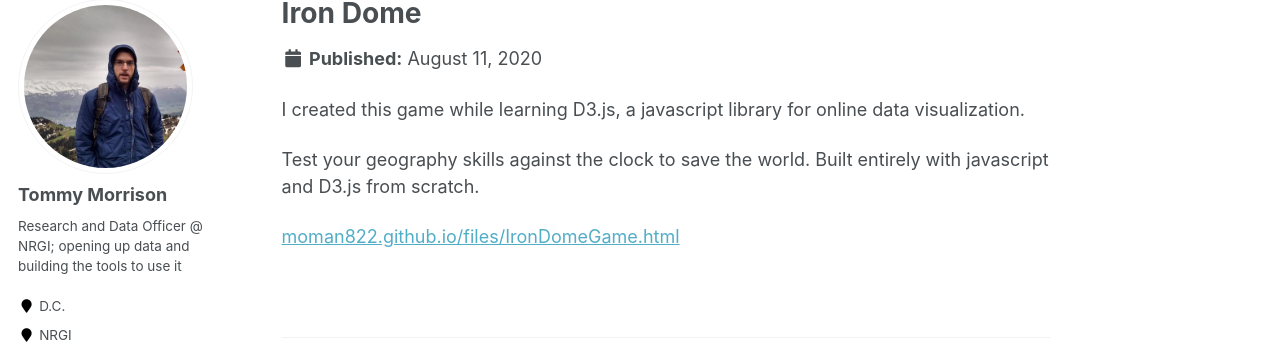
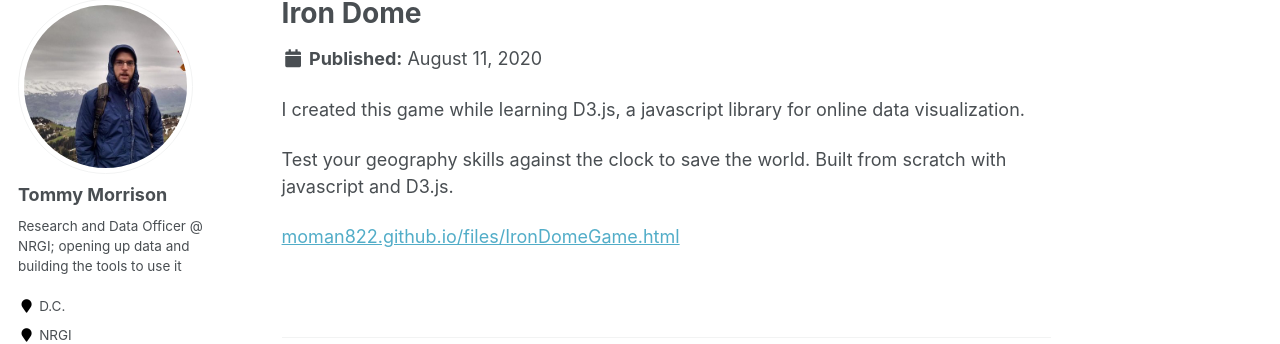
Before and after one commit to t-morrison/t-morrison.github.io, a Jekyll site: the page built from _portfolio/iron-dome.md, in a window 1280 px wide. Shown: the part 119-463 px from the top of the page. Built offline with Jekyll 4.4.1, drawn with Linux system fonts in a browser that asks for light colours.

Commit message:
update png tags

```diff
--- a/_portfolio/iron-dome.md
+++ b/_portfolio/iron-dome.md
@@ -1,11 +1,11 @@
 ---
 title: "Iron Dome"
-excerpt: "A D3.js geography game <br/><img src='/images/iron-dome-1.png'>"
+excerpt: "A D3.js geography game <br/><img src='/images/iron-dome-1.PNG'>"
 collection: portfolio
 ---
 
 I created this game while learning D3.js, a javascript library for online data visualization.
 
-Test your geography skills against the clock to save the world. Built entirely with javascript and D3.js from scratch.
+Test your geography skills against the clock to save the world. Built from scratch with javascript and D3.js.
 
 [moman822.github.io/files/IronDomeGame.html](https://moman822.github.io/files/IronDomeGame.html)
```
Also changed, not shown: _portfolio/forecast-tracker.md (+2 -2 lines), _portfolio/table-extractor.md (+2 -2 lines).
